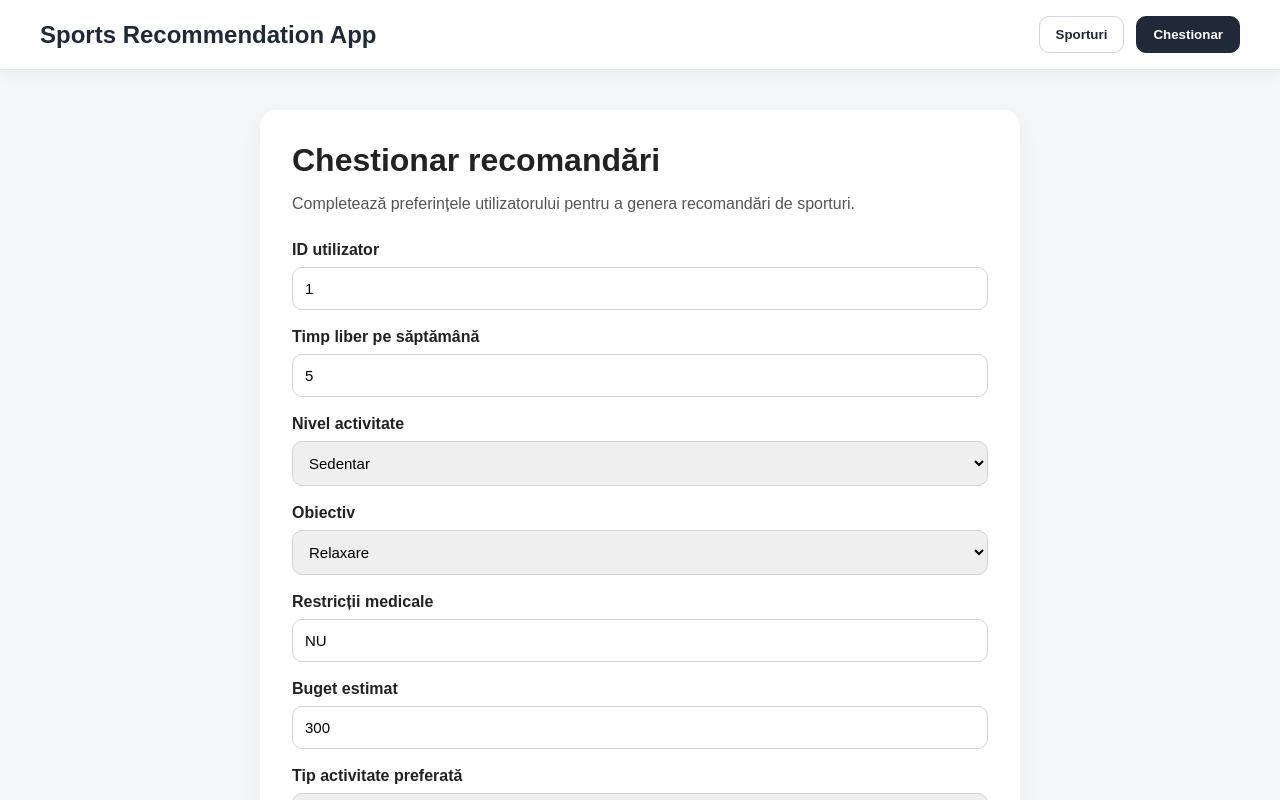
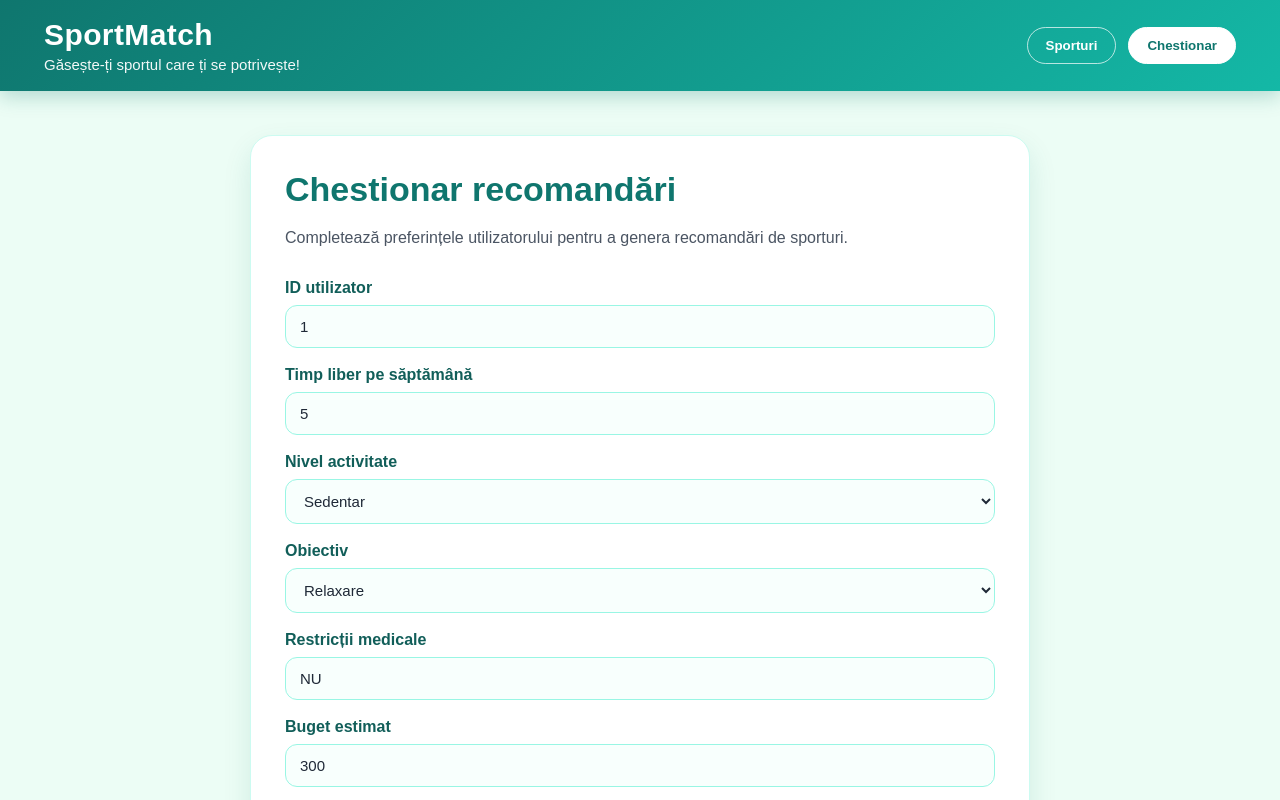
Before and after one commit to dariaorasanu/sports-shop-recommendation, a React (Vite) app in the folder frontend/sport-shop-frontend/: page / in a window 1280 px wide. Shown: the top 800 px of the page. Built offline with nearby package versions, Linux system fonts and the light colour scheme.

Commit message:
UI fix + colors

```diff
--- a/frontend/sport-shop-frontend/src/App.css
+++ b/frontend/sport-shop-frontend/src/App.css
@@ -1,5 +1,11 @@
 #root {
   min-height: 100vh;
+}
+
+.app {
+  min-height: 100vh;
+  background: #ecfdf5;
+  color: #1f2937;
 }
 
 .navbar {
@@ -10,16 +16,24 @@
   display: flex;
   justify-content: space-between;
   align-items: center;
+  gap: 24px;
 
-  padding: 16px 40px;
-  background: white;
-  border-bottom: 1px solid #e5e7eb;
-  box-shadow: 0 4px 12px rgba(0, 0, 0, 0.05);
+  padding: 18px 44px;
+  background: linear-gradient(135deg, #0f766e, #14b8a6);
+  color: white;
+  box-shadow: 0 6px 18px rgba(15, 118, 110, 0.25);
 }
 
-.navbar h2 {
+.brand h1 {
   margin: 0;
-  color: #1f2937;
+  font-size: 30px;
+  letter-spacing: 0.4px;
+}
+
+.brand p {
+  margin: 4px 0 0;
+  font-size: 15px;
+  opacity: 0.95;
 }
 
 .nav-buttons {
@@ -28,21 +42,38 @@
 }
 
 .nav-buttons button {
-  padding: 10px 16px;
-  border: 1px solid #d1d5db;
-  border-radius: 10px;
-  background: white;
-  color: #1f2937;
-  font-weight: 600;
+  padding: 10px 18px;
+  border: 1px solid rgba(255, 255, 255, 0.7);
+  border-radius: 999px;
+  background: transparent;
+  color: white;
+  font-weight: 700;
   cursor: pointer;
+  transition: 0.2s ease;
 }
 
 .nav-buttons button:hover {
-  background: #f3f4f6;
+  background: rgba(255, 255, 255, 0.18);
 }
 
 .nav-buttons button.active {
-  background: #1f2937;
-  color: white;
-  border-color: #1f2937;
+  background: white;
+  color: #0f766e;
+  border-color: white;
 }
+
+@media (max-width: 700px) {
+  .navbar {
+    flex-direction: column;
+    align-items: flex-start;
+    padding: 18px 24px;
+  }
+
+  .nav-buttons {
+    width: 100%;
+  }
+
+  .nav-buttons button {
+    flex: 1;
+  }
+}
--- a/frontend/sport-shop-frontend/src/App.jsx
+++ b/frontend/sport-shop-frontend/src/App.jsx
@@ -7,9 +7,12 @@ function App() {
     const [currentPage, setCurrentPage] = useState("questionnaire");
 
     return (
-        <div>
+        <div className="app">
             <nav className="navbar">
-                <h2>Sports Recommendation App</h2>
+                <div className="brand">
+                    <h1>SportMatch</h1>
+                    <p>Găsește-ți sportul care ți se potrivește!</p>
+                </div>
 
                 <div className="nav-buttons">
                     <button
--- a/frontend/sport-shop-frontend/src/pages/QuestionnairePage.css
+++ b/frontend/sport-shop-frontend/src/pages/QuestionnairePage.css
@@ -1,27 +1,31 @@
 .questionnaire-page {
-    min-height: 100vh;
-    padding: 40px;
-    background: #f4f6f8;
-    color: #222;
+    min-height: calc(100vh - 88px);
+    padding: 44px;
+    background: #ecfdf5;
+    color: #1f2937;
 }
 
 .questionnaire-card {
-    max-width: 760px;
+    max-width: 780px;
     margin: 0 auto;
     background: white;
-    border-radius: 16px;
-    padding: 32px;
-    box-shadow: 0 8px 20px rgba(0, 0, 0, 0.06);
+    border: 1px solid #ccfbf1;
+    border-radius: 22px;
+    padding: 34px;
+    box-shadow: 0 12px 28px rgba(15, 118, 110, 0.12);
 }
 
 .questionnaire-card h1 {
     margin-top: 0;
     margin-bottom: 12px;
+    color: #0f766e;
+    font-size: 34px;
 }
 
 .questionnaire-card > p {
     margin-bottom: 28px;
-    color: #555;
+    color: #4b5563;
+    line-height: 1.6;
 }
 
 .questionnaire-form {
@@ -32,36 +36,53 @@
 .questionnaire-form label {
     display: grid;
     gap: 8px;
-    font-weight: 600;
+    font-weight: 700;
+    color: #115e59;
 }
 
 .questionnaire-form input,
 .questionnaire-form select {
-    padding: 12px;
-    border: 1px solid #d1d5db;
-    border-radius: 10px;
+    padding: 12px 14px;
+    border: 1px solid #99f6e4;
+    border-radius: 12px;
     font-size: 15px;
+    color: #1f2937;
+    background: #f8fffd;
+}
+
+.questionnaire-form input:focus,
+.questionnaire-form select:focus {
+    outline: none;
+    border-color: #14b8a6;
+    box-shadow: 0 0 0 3px rgba(20, 184, 166, 0.18);
 }
 
 .questionnaire-form button {
     margin-top: 12px;
     padding: 14px;
     border: none;
-    border-radius: 10px;
-    background: #1f2937;
+    border-radius: 999px;
+    background: #0f766e;
     color: white;
     font-size: 16px;
-    font-weight: 700;
+    font-weight: 800;
     cursor: pointer;
+    transition: 0.2s ease;
 }
 
 .questionnaire-form button:hover {
-    background: #111827;
+    background: #115e59;
 }
+
+.questionnaire-form button:disabled {
+    background: #94a3b8;
+    cursor: not-allowed;
+}
+
 .form-error {
     margin-top: 20px;
     color: darkred;
-    font-weight: 600;
+    font-weight: 700;
 }
 
 .recommendations-section {
@@ -70,6 +91,7 @@
 
 .recommendations-section h2 {
     margin-bottom: 20px;
+    color: #0f766e;
 }
 
 .recommendations-list {
@@ -79,14 +101,15 @@
 
 .recommendation-card {
     padding: 18px;
-    border: 1px solid #e5e7eb;
-    border-radius: 12px;
-    background: #f9fafb;
+    border: 1px solid #ccfbf1;
+    border-radius: 16px;
+    background: #f0fdfa;
 }
 
 .recommendation-card h3 {
     margin-top: 0;
     margin-bottom: 12px;
+    color: #0f766e;
 }
 
 .recommendation-card p {
--- a/frontend/sport-shop-frontend/src/pages/SportsPage.css
+++ b/frontend/sport-shop-frontend/src/pages/SportsPage.css
@@ -1,54 +1,67 @@
 .sports-page {
-    min-height: 100vh;
-    padding: 40px;
-    background: #f4f6f8;
-    color: #222;
+    min-height: calc(100vh - 88px);
+    padding: 44px;
+    background: #ecfdf5;
+    color: #1f2937;
 }
 
 .sports-header {
     max-width: 900px;
-    margin: 0 auto 32px;
+    margin: 0 auto 36px;
     text-align: center;
 }
 
 .sports-header h1 {
     margin-bottom: 12px;
-    font-size: 36px;
+    font-size: 38px;
+    color: #0f766e;
 }
 
 .sports-header p {
-    color: #555;
+    color: #4b5563;
     font-size: 17px;
+    line-height: 1.6;
 }
 
 .sports-grid {
     display: grid;
     grid-template-columns: repeat(auto-fit, minmax(260px, 1fr));
     gap: 24px;
-    max-width: 1100px;
+    max-width: 1120px;
     margin: 0 auto;
 }
 
 .sport-card {
     background: white;
-    border-radius: 16px;
+    border: 1px solid #ccfbf1;
+    border-radius: 20px;
     padding: 24px;
-    box-shadow: 0 8px 20px rgba(0, 0, 0, 0.06);
+    box-shadow: 0 10px 24px rgba(15, 118, 110, 0.09);
+    transition: 0.2s ease;
+}
+
+.sport-card:hover {
+    transform: translateY(-4px);
+    box-shadow: 0 14px 30px rgba(15, 118, 110, 0.16);
 }
 
 .sport-card h2 {
     margin-top: 0;
     margin-bottom: 16px;
-    color: #1f2937;
+    color: #0f766e;
 }
 
 .sport-details p {
     margin: 8px 0;
 }
 
+.sport-details strong {
+    color: #115e59;
+}
+
 .sport-description {
     margin-top: 16px;
-    color: #555;
+    color: #4b5563;
     line-height: 1.5;
 }
 
```
